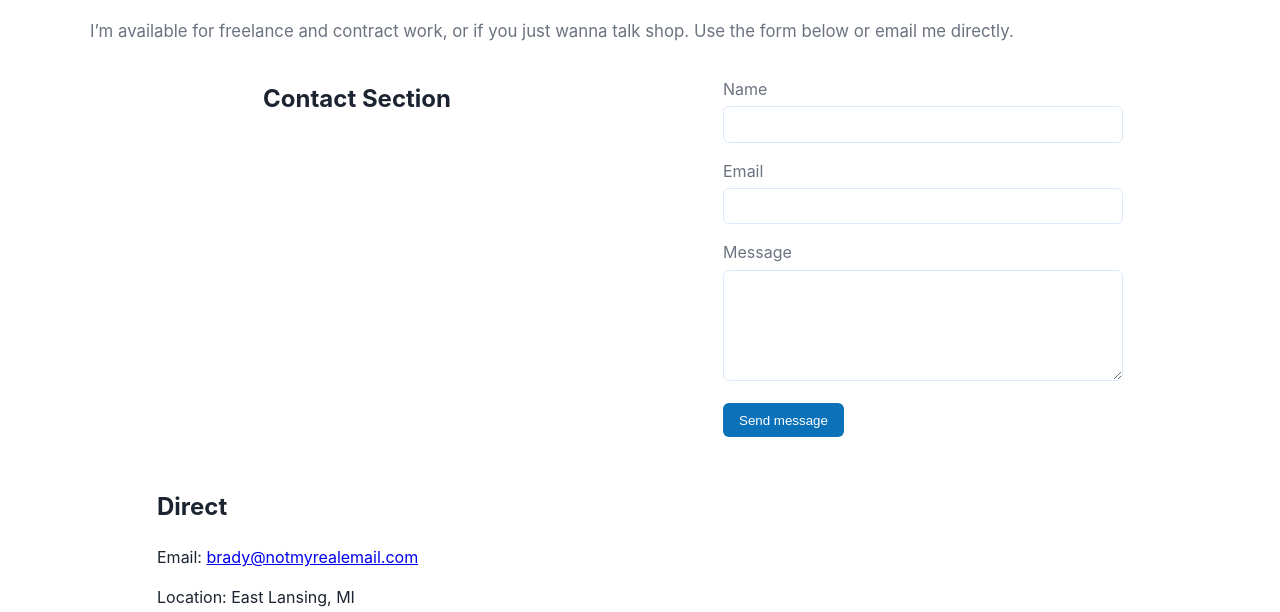
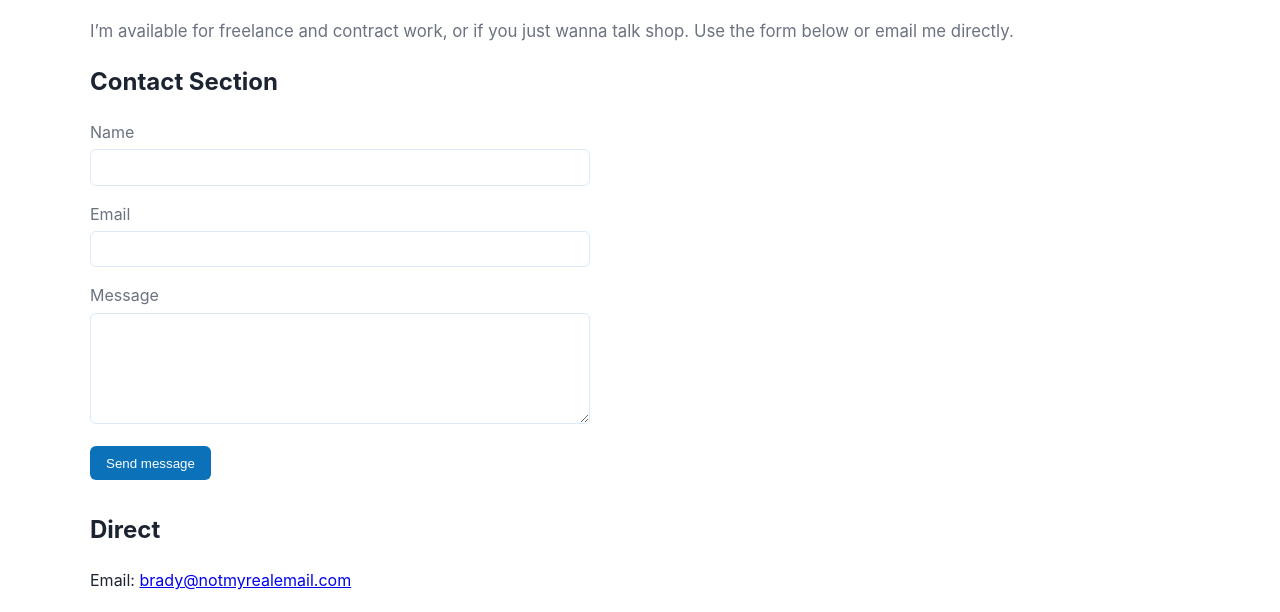
Before and after one commit to bradylefere/final, a plain HTML site: page contact.html in a window 1280 px wide. Shown: the part 164-776 px from the top of the page. Drawn offline with Linux system fonts and the light colour scheme.

Commit message:
test again

```diff
--- a/styles/styles.css
+++ b/styles/styles.css
@@ -37,23 +37,25 @@ body{font-family:Inter, system-ui, -apple-system, 'Segoe UI', Roboto, 'Helvetica
 .projects-grid{display:grid;grid-template-columns:repeat(auto-fit,minmax(220px,1fr));gap:1.25rem}
 .project-card{border:1px solid #eef4fb;padding:1rem;border-radius:8px;background:#fff}
 .project-card img{width:100%;height:140px;object-fit:cover;border-radius:6px}
+/* Contact page layout – left aligned under the heading */
 .contact-grid {
-  display: grid;
-  grid-template-columns: 1fr 1fr; /* equal columns */
-  gap: 2rem;
-  justify-content: center;       /* center the whole grid */
-  justify-items: center;         /* center items inside each column */
+  display: block; /* stack layout */
   width: 100%;
   margin: 0 auto;
 }
-.contact-form,
+
+.contact-form {
+  margin-bottom: 2rem; /* space before contact-info */
+  max-width: 500px; /* keeps it nicely sized */
+}
+
 .contact-info {
-  width: 100%;
-  max-width: 400px;
+  max-width: 500px;
 }
 
 
-.contact-form label{display:block;margin-top:1rem;color:var(--muted)}
+
+                  .contact-form label{display:block;margin-top:1rem;color:var(--muted)}
 .contact-form input,.contact-form textarea{width:100%;padding:.6rem;border:1px solid #dce9f8;border-radius:6px;margin-top:.35rem}
 .btn{display:inline-block;background:var(--brand);color:#fff;padding:.6rem 1rem;border-radius:6px;border:0;margin-top:1rem}
 
```
